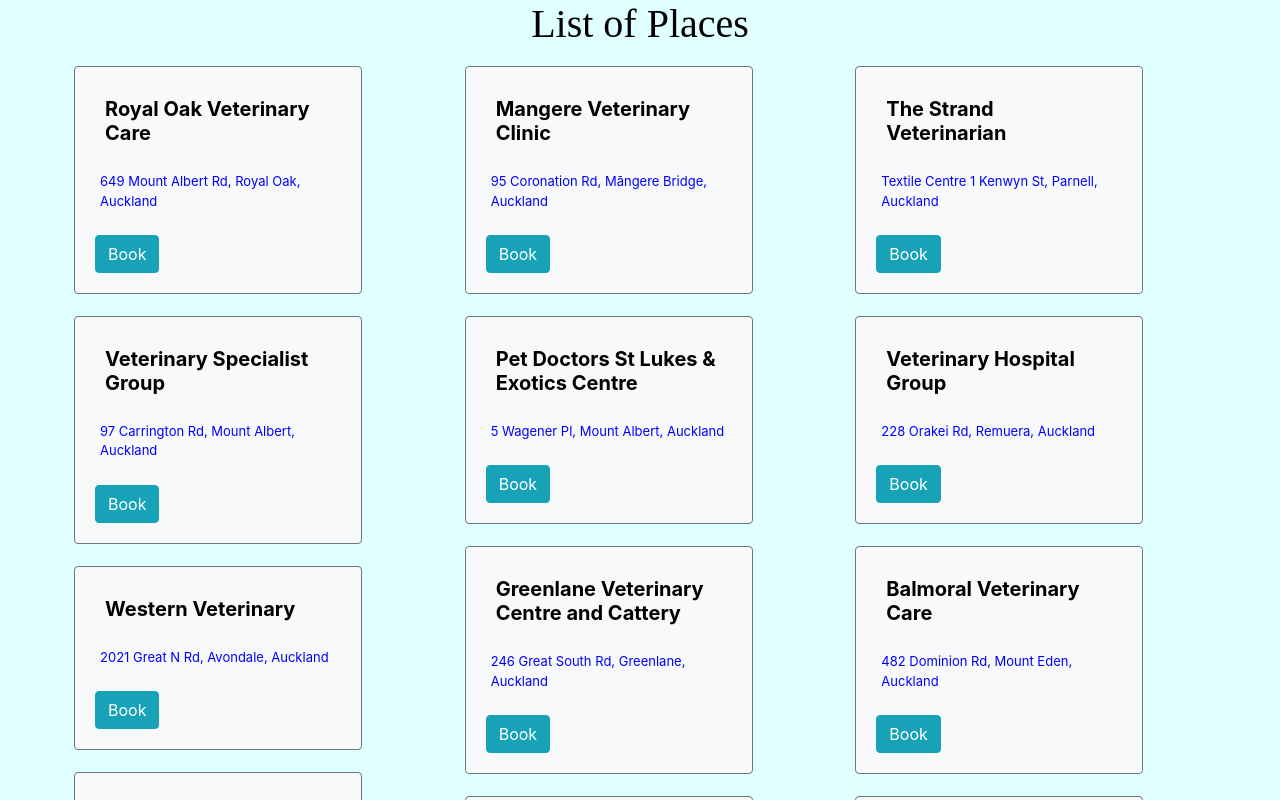
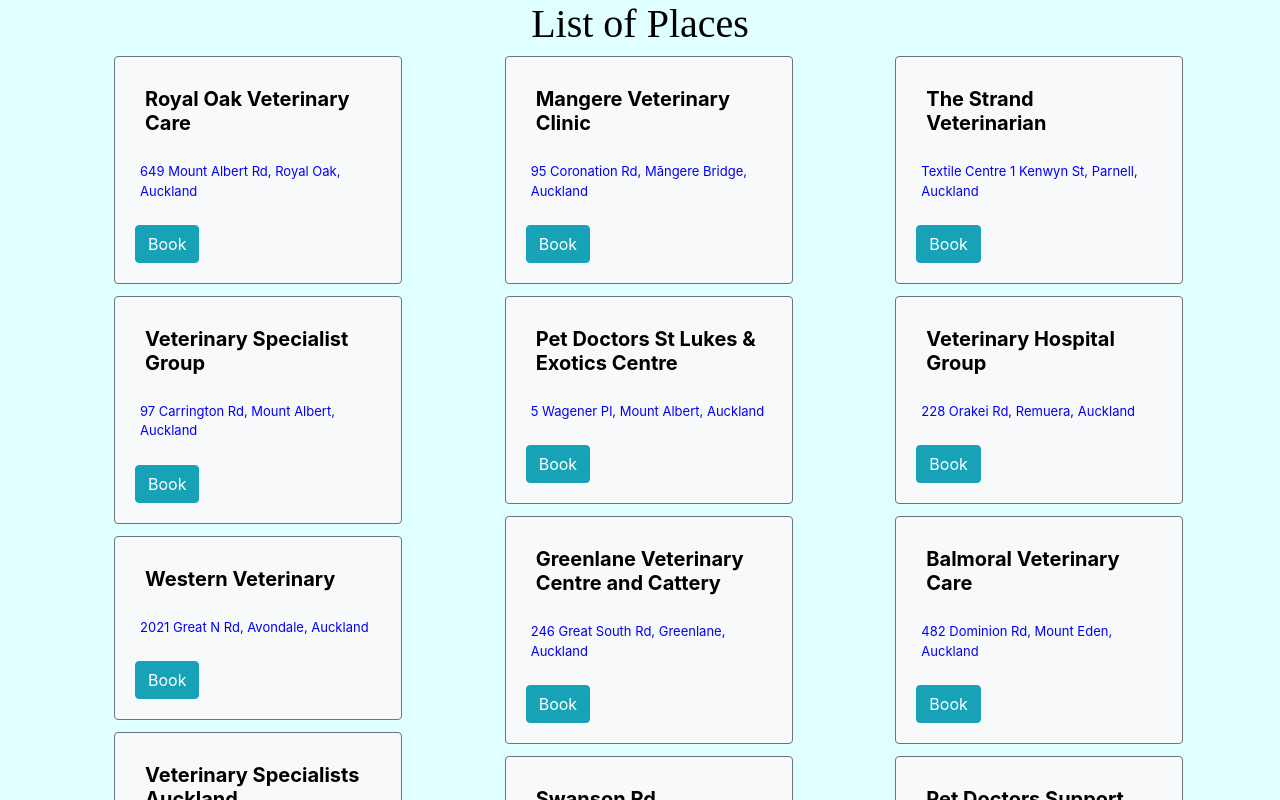
Before and after one commit to jlow64/vet-tinder, a React (Create React App) app in the folder frontend/my-app/: page /List in a window 1280 px wide. Shown: the top 800 px of the page. Built offline with nearby package versions, Linux system fonts and the light colour scheme; no server answers.

Commit message:
aligned cards

```diff
--- a/frontend/my-app/src/componentscss/List.css
+++ b/frontend/my-app/src/componentscss/List.css
@@ -1,6 +1,6 @@
 
 .card {
-    margin: 10px;
+  margin-left: 50px;
   }
 
 
```
